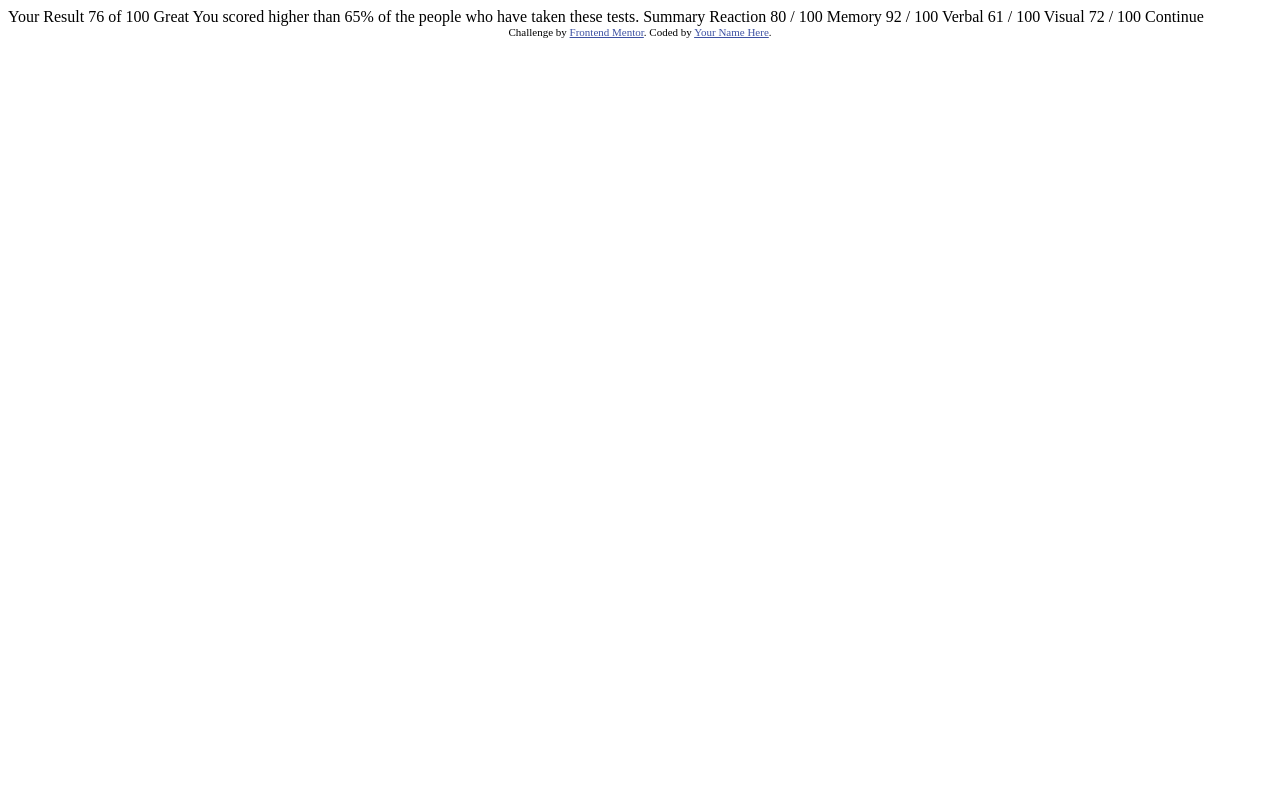
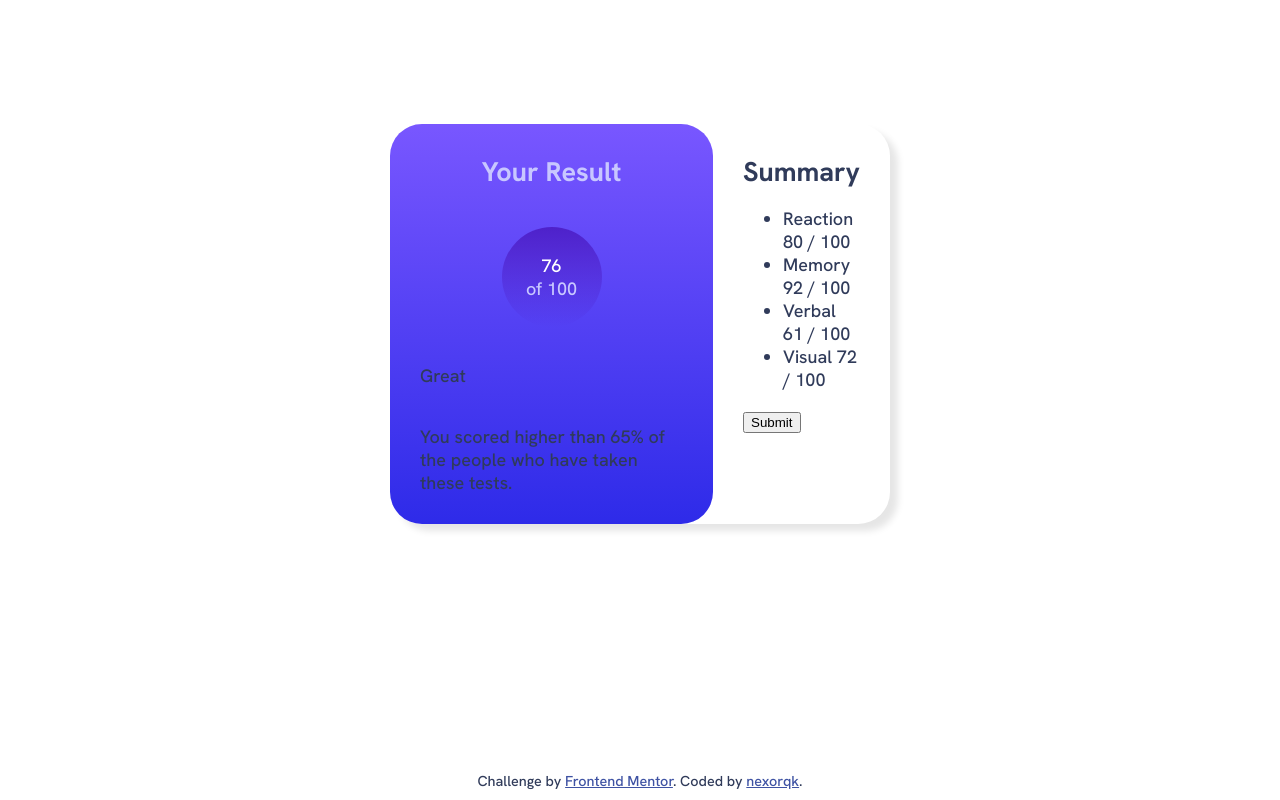
Before and after one commit to nexorqk/results-responsive, a plain HTML site: page index.html in a window 1280 px wide. Drawn offline with Linux system fonts and the light colour scheme.

Commit message:
feat: html and some styles

```diff
--- a/index.html
+++ b/index.html
@@ -1,47 +1,59 @@
 <!DOCTYPE html>
 <html lang="en">
   <head>
-  <meta charset="UTF-8">
-  <meta name="viewport" content="width=device-width, initial-scale=1.0"> <!-- displays site properly based on user's device -->
-
-  <link rel="icon" type="image/png" sizes="32x32" href="./assets/images/favicon-32x32.png">
+    <meta charset="UTF-8" />
+    <meta name="viewport" content="width=device-width, initial-scale=1.0" />
+    <link
+      rel="icon"
+      type="image/png"
+      sizes="32x32"
+      href="./assets/images/favicon-32x32.png"
+    />
 
     <title>Frontend Mentor | Results summary component</title>
-
-  <!-- Feel free to remove these styles or customise in your own stylesheet 👍 -->
-  <style>
-    .attribution { font-size: 11px; text-align: center; }
-    .attribution a { color: hsl(228, 45%, 44%); }
-  </style>
+    <link rel="stylesheet" href="styles.css" />
   </head>
   <body>
-
-  Your Result
-  76
-  of 100
-
-  Great
+    <main class="main">
+      <div class="result">
+        <h2 class="result__title">Your Result</h2>
+        <div class="result__circle">
+          76 <span class="result__circle-subtitle">of 100</span>
+        </div>
+        <div class="result__score">Great</div>
+        <div class="result__score-subtitle">
           You scored higher than 65% of the people who have taken these tests.
-
-  Summary
-
-  Reaction
-  80 / 100
-
-  Memory
-  92 / 100
-
-  Verbal
-  61 / 100
-
-  Visual
-  72 / 100
-
-  Continue
-
+        </div>
+      </div>
+      <div class="summary">
+        <h2 class="summary__title">Summary</h2>
+        <ul class="summary__list">
+          <li class="summary__list-item">Reaction 80 / 100</li>
+          <li class="summary__list-item">Memory 92 / 100</li>
+          <li class="summary__list-item">Verbal 61 / 100</li>
+          <li class="summary__list-item">Visual 72 / 100</li>
+        </ul>
+        <form>
+          <input type="submit" value="Submit" />
+        </form>
+      </div>
+    </main>
+    <footer class="footer">
       <div class="attribution">
-    Challenge by <a href="https://www.frontendmentor.io?ref=challenge" target="_blank">Frontend Mentor</a>.
-    Coded by <a href="#">Your Name Here</a>.
+        Challenge by
+        <a
+          class="attribution__link"
+          href="https://www.frontendmentor.io?ref=challenge"
+          target="_blank"
+          >Frontend Mentor</a
+        >. Coded by
+        <a
+          class="attribution__link"
+          href="https://github.com/nexorqk"
+          target="_blank"
+          >nexorqk</a
+        >.
       </div>
+    </footer>
   </body>
 </html>
--- /dev/null
+++ b/styles.css
@@ -0,0 +1,128 @@
+* {
+  box-sizing: border-box;
+}
+
+@font-face {
+  font-weight: 500;
+  font-family: "Hanken Grotesk";
+  src: url("./assets/fonts/static/HankenGrotesk-Medium.ttf") format("truetype");
+}
+
+@font-face {
+  font-weight: 700; /* Соответствует значению bold */
+  font-family: "Hanken Grotesk";
+  src: url("./assets/fonts/static/HankenGrotesk-Bold.ttf") format("truetype");
+}
+
+@font-face {
+  font-weight: 800;
+  font-family: "Hanken Grotesk";
+  src: url("./assets/fonts/static/HankenGrotesk-ExtraBold.ttf")
+    format("truetype");
+}
+
+:root {
+  --summary-red: hsl(0, 100%, 67%);
+  --summary-yellow: hsl(39, 100%, 56%);
+  --summary-teal: hsl(166, 100%, 37%);
+  --summary-blue: hsl(234, 85%, 45%);
+
+  --Light-slate-blue-bg: hsl(252, 100%, 67%);
+  --Light-royal-blue-bg: hsl(241, 81%, 54%);
+
+  --Violet-blue-circle: hsla(256, 72%, 46%, 1);
+  --Persian-blue-circle: hsla(241, 72%, 46%, 0);
+
+  --pale-blue: hsl(221, 100%, 96%);
+  --light-lavender: hsl(241, 100%, 89%);
+  --dark-gray-blue: hsl(224, 30%, 27%);
+}
+
+body {
+  min-height: 100vh;
+  max-width: 1440px;
+  width: 90%;
+  margin: 0 auto;
+  display: flex;
+  flex-direction: column;
+  font-family: "Hanken Grotesk", sans-serif;
+  font-weight: 500;
+  font-size: 18px;
+  color: var(--dark-gray-blue);
+}
+
+h2 {
+  margin: 0;
+}
+
+.main {
+  display: flex;
+  min-height: 400px;
+  max-width: 500px;
+  margin: auto;
+  border-radius: 2rem;
+  box-shadow: 8px 7px 7px 0px rgba(0, 0, 0, 0.1);
+}
+
+.result {
+  background: linear-gradient(
+    to bottom,
+    var(--Light-slate-blue-bg),
+    var(--Light-royal-blue-bg)
+  );
+  border-radius: 2rem;
+  padding: 30px;
+  display: flex;
+  flex-direction: column;
+  justify-content: space-between;
+}
+
+.result__title {
+  text-align: center;
+  color: var(--light-lavender);
+}
+
+.result__circle {
+  display: flex;
+  flex-direction: column;
+  justify-content: center;
+  align-items: center;
+  background: linear-gradient(
+    to bottom,
+    var(--Violet-blue-circle),
+    var(--Persian-blue-circle)
+  );
+  width: 100px;
+  height: 100px;
+  margin: 0 auto;
+  border-radius: 50%;
+  color: white;
+}
+
+.result__circle-subtitle {
+  color: var(--light-lavender);
+}
+
+.summary {
+  padding: 30px;
+}
+
+.footer {
+  margin-top: auto;
+  padding-bottom: 10px;
+}
+
+.attribution {
+  font-size: 0.9rem;
+  text-align: center;
+}
+
+.attribution__link {
+  color: hsl(228, 45%, 44%);
+}
+
+@media screen and (max-width: 375px) {
+  body {
+    max-width: 375px;
+  }
+}
```
Lines whose indentation alone changed are shown as unchanged.
